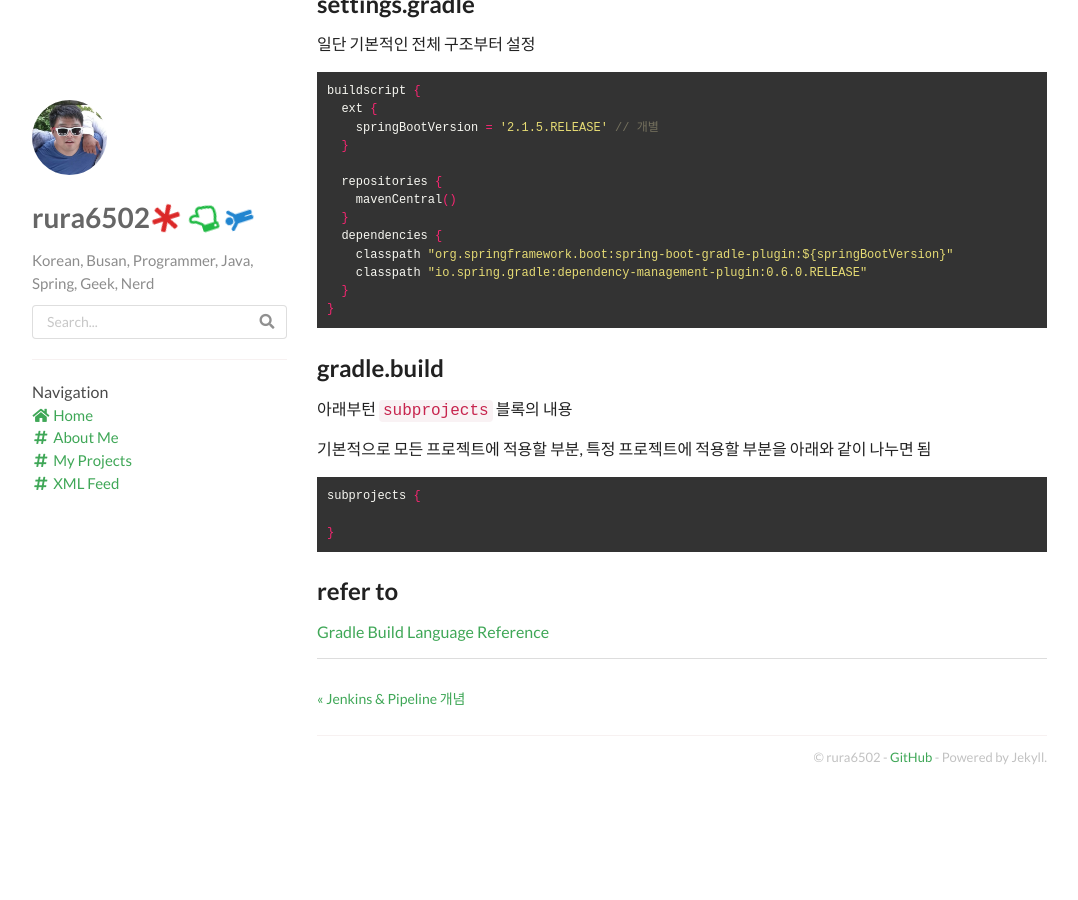
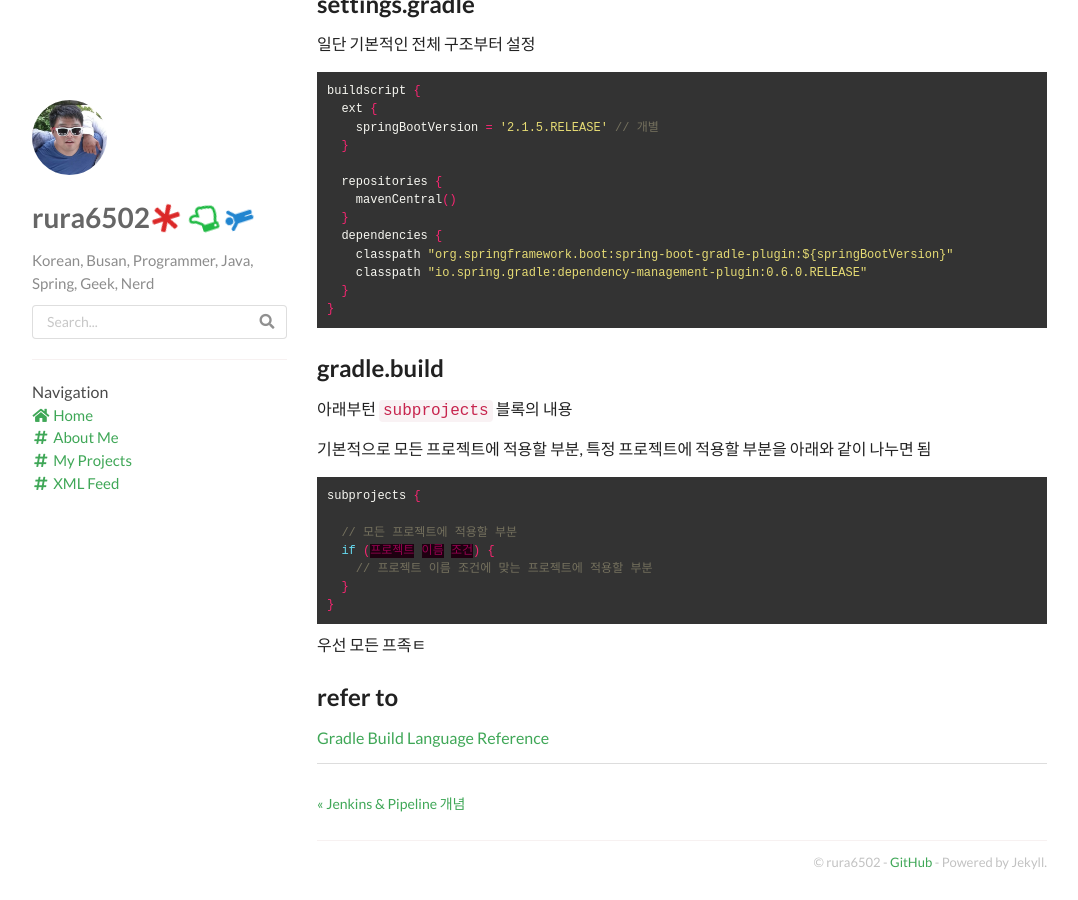
Before and after one commit to rura6502/rura6502.github.io, a Jekyll site: the page built from _posts/2019-05-25-Spring-Boot-Multi-Moudle-Project-using-Advanced-Gradle.md, in a window 1280 px wide and 900 px high, scrolled down 3811 px. Shown: the whole window, without its empty margins (53-1131 px from the left). Built offline with Jekyll 4.4.1, drawn with Linux system fonts in a browser that asks for light colours; nearby versions of some CDN libraries; comment, search, counter and statistics services are not loaded; before the commit the page ends 4606 px from its top, so only the background shows below that; some of the changed lines change nothing that is shown.

Commit message:
_posts/2019-05-25-Spring-Boot-Multi-Moudle-Project-using-Advanced-Gradle.md updated from https://stackedit.io/

````diff
--- a/_posts/2019-05-25-Spring-Boot-Multi-Moudle-Project-using-Advanced-Gradle.md
+++ b/_posts/2019-05-25-Spring-Boot-Multi-Moudle-Project-using-Advanced-Gradle.md
@@ -127,9 +127,14 @@ buildscript {
 ```groovy
 subprojects {
 
+  // 모든 프로젝트에 적용할 부분
+  if (프로젝트 이름 조건) {
+    // 프로젝트 이름 조건에 맞는 프로젝트에 적용할 부분
+  }
 }
 ```
 
+우선 모든 프족ㅌ
 
 
 
@@ -141,8 +146,8 @@ subprojects {
 
 
 <!--stackedit_data:
-eyJoaXN0b3J5IjpbMTQ4ODM2NjcxMiwtMTQ1Njk5MDk4MCwxNz
-c0NzUwMTUsLTk0MzcwMjAxNiwxMjQ5NTI2NTI1LDUwOTYyNjg2
-MSwxNzE0NDg4MTc3LC0xODUwNTc3Mjc4LC0xOTkxNDUwNTAwXX
-0=
+eyJoaXN0b3J5IjpbLTE4OTAxMDUxODcsLTE0NTY5OTA5ODAsMT
+c3NDc1MDE1LC05NDM3MDIwMTYsMTI0OTUyNjUyNSw1MDk2MjY4
+NjEsMTcxNDQ4ODE3NywtMTg1MDU3NzI3OCwtMTk5MTQ1MDUwMF
+19
 -->
````
